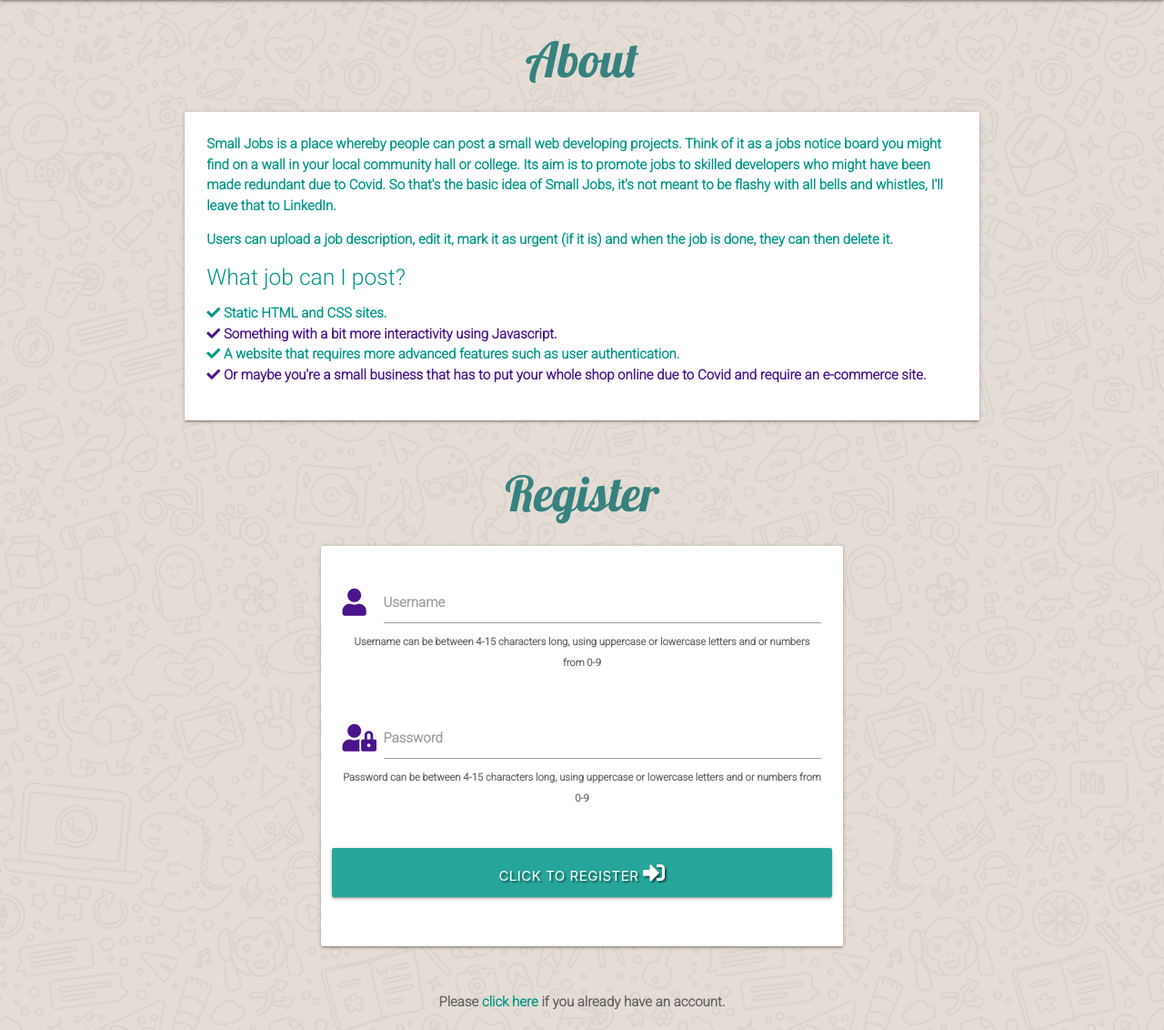
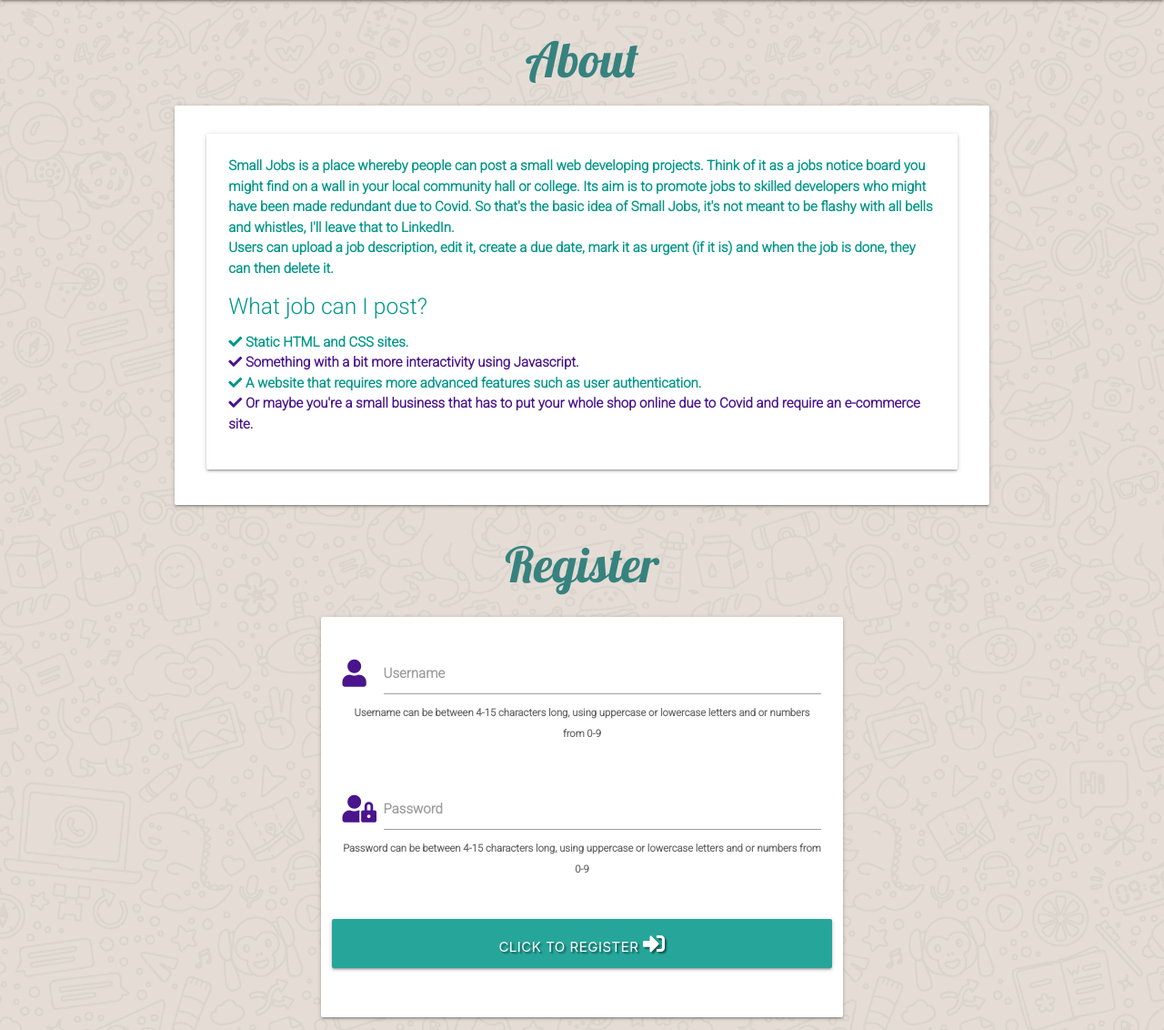
Before and after one commit to mickmccann/MS3-Small-Jobs, a Flask app: page / in a window 1280 px wide. Shown: the part 64-1196 px from the top of the page at 91% size. Run offline with Flask 2, Linux system fonts and the light colour scheme; some libraries are stand-ins or nearby versions.

Commit message:
Pushing to validate html code

```diff
--- a/templates/register.html
+++ b/templates/register.html
@@ -3,13 +3,11 @@
 
 <!-- about -->
 <h2 class="center-align">About</h2>
-<div class="row">
+<div class="row card-panel">
     <div class="col s12">
         <div class="card-panel">
-            <span class="teal-text">Small Jobs is a place whereby people can post a small web developing projects. Think of it as a jobs notice board you might find on a wall in your local community hall or college. Its aim is to promote jobs to skilled developers who might have been made redundant due to Covid. So that's the basic idea of Small Jobs, it's not meant to be flashy with all bells and whistles, I'll leave that to LinkedIn.
-            <p>
-                Users can upload a job description, edit it, mark it as urgent (if it is) and when the job is done, they can then delete it.
-            </p>
+            <span class="teal-text">Small Jobs is a place whereby people can post a small web developing projects. Think of it as a jobs notice board you might find on a wall in your local community hall or college. Its aim is to promote jobs to skilled developers who might have been made redundant due to Covid. So that's the basic idea of Small Jobs, it's not meant to be flashy with all bells and whistles, I'll leave that to LinkedIn.<br>
+            Users can upload a job description, edit it, create a due date, mark it as urgent (if it is) and when the job is done, they can then delete it.
                 <h5>What job can I post?</h5>
                 <ul>
                     <li><i class="fas fa-check"></i> Static HTML and CSS sites.</li>
```
